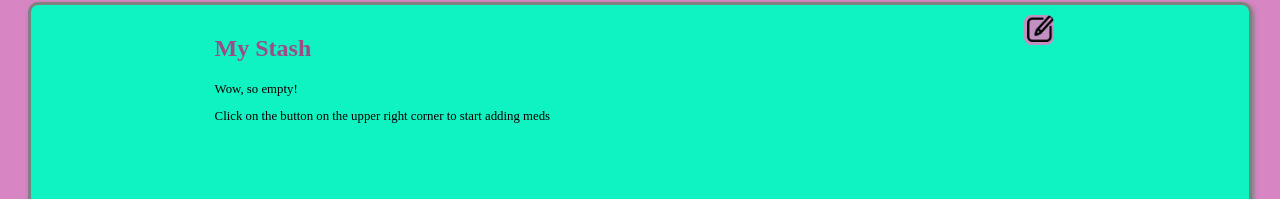
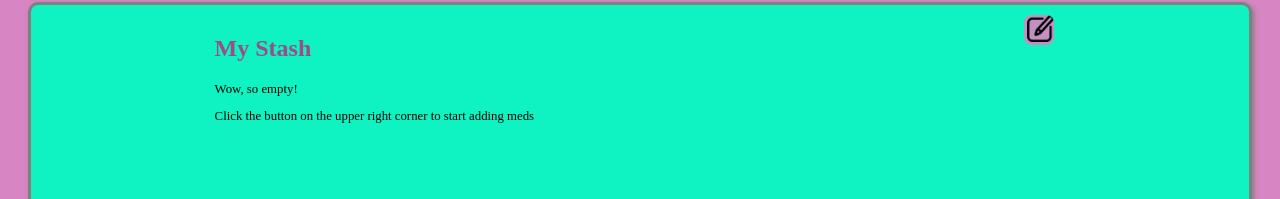
Before and after one commit to APereira23/maggie-takes-her-meds, a React (Create React App) app: page / in a window 1280 px wide. Shown: the part 97-296 px from the top of the page. Built offline with nearby package versions, Linux system fonts and the light colour scheme.

Commit message:
Fix typo

```diff
--- a/src/components/Overview.js
+++ b/src/components/Overview.js
@@ -48,7 +48,7 @@ class Overview extends Component {
         </h2>
         <div className="empty-list-message">
           <p>Wow, so empty!</p>
-          <p>Click on the button on the upper right corner to start adding meds</p>
+          <p>Click the button on the upper right corner to start adding meds</p>
         </div>
       </div>
     );
```
